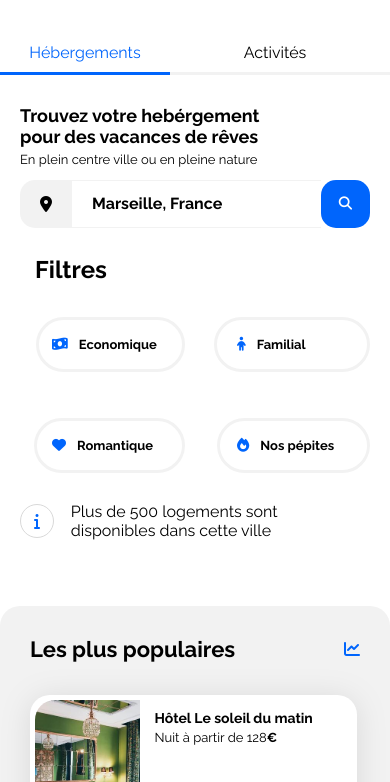
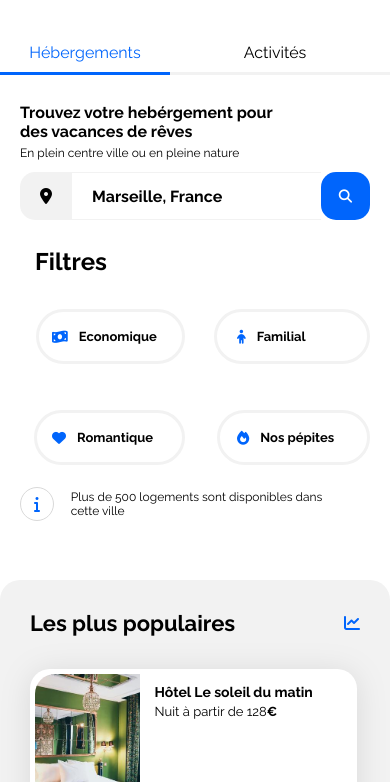
Before and after one commit to so265/projet3, a plain HTML site: page index.html in a window 390 px wide. Shown: the part 52-834 px from the top of the page. Drawn offline with Linux system fonts and the light colour scheme.

Commit message:
font-size

```diff
--- a/css/style.css
+++ b/css/style.css
@@ -589,7 +589,7 @@ footer {
 }
 
 #trouvez {
-  font-size: 18px;
+  font-size: 16px;
 }
 
 #info-people {
@@ -600,7 +600,7 @@ footer {
 }
 
 .centre {
- font-size: 13px;
+ font-size: 12px;
 }
 
   .input-search {
@@ -664,6 +664,7 @@ flex: auto;
 
 .nombre {
   width: 80%;
+  font-size: 12px;
 }
 
 
```
